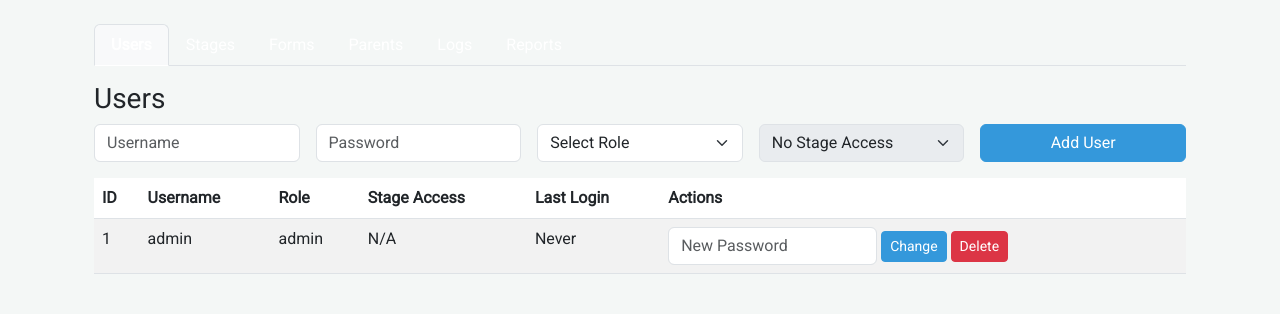
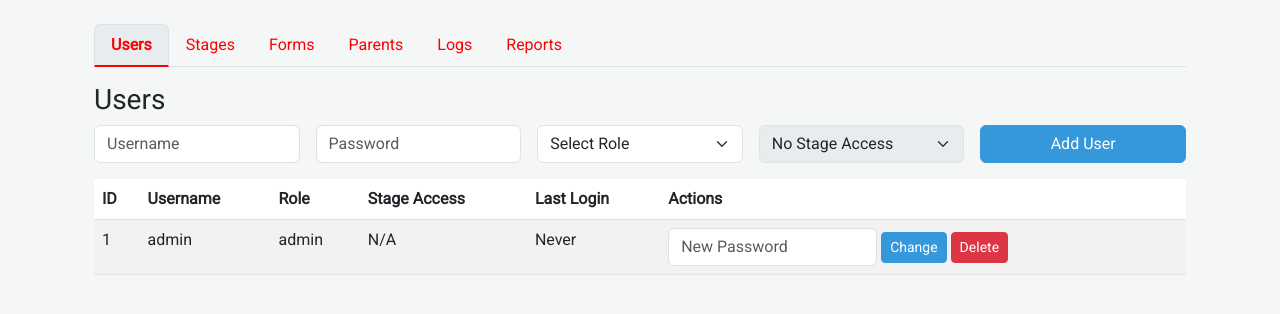
Before and after one commit to scamioglu/regias, a Flask app: page /admin/dashboard in a window 1280 px wide. Shown: the part 56-370 px from the top of the page. Run offline with Flask 3, Linux system fonts and the light colour scheme; a user stored in the database is signed in; data comes from the database, SQL or seed files in the repository; data that the repository does not hold is empty.

Commit message:
Update admin_dashboard.html

```diff
--- a/templates/admin_dashboard.html
+++ b/templates/admin_dashboard.html
@@ -239,16 +239,28 @@ document.addEventListener('DOMContentLoaded', toggleStageAccess);
 
 <!-- Özel CSS -->
 <style>
+    /* Sekme metin rengi */
     .nav-tabs .nav-link {
-        color: red; /* Normal durumdaki sekme rengi kırmızı */
+        color: #ff0000 !important; /* Kırmızı renk, !important ile Bootstrap'i geçersiz kıl */
     }
+
+    /* Üzerine gelindiğinde */
     .nav-tabs .nav-link:hover {
-        color: darkred; /* Üzerine gelindiğinde koyu kırmızı */
+        color: #cc0000 !important; /* Koyu kırmızı */
+        background-color: #f8f9fa; /* Hafif gri arka plan */
     }
+
+    /* Aktif sekme */
     .nav-tabs .nav-link.active {
-        color: red; /* Aktif sekme rengi kırmızı */
-        font-weight: bold; /* Aktif sekme için kalın yazı (isteğe bağlı) */
-        background-color: #f8f9fa; /* Aktif sekme arka planı açık gri (görünürlüğü artırır) */
+        color: #ff0000 !important; /* Aktif sekme kırmızı */
+        background-color: #e9ecef !important; /* Daha belirgin gri arka plan */
+        border-bottom: 2px solid #ff0000 !important; /* Alt çizgi kırmızı */
+        font-weight: bold; /* Kalın yazı */
+    }
+
+    /* Sekme kenarlıklarını düzenle */
+    .nav-tabs {
+        border-bottom: 1px solid #dee2e6;
     }
 </style>
 {% endblock %}
```
